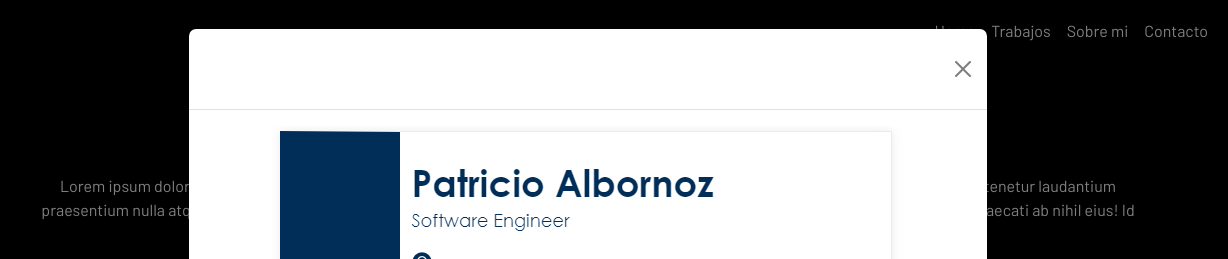
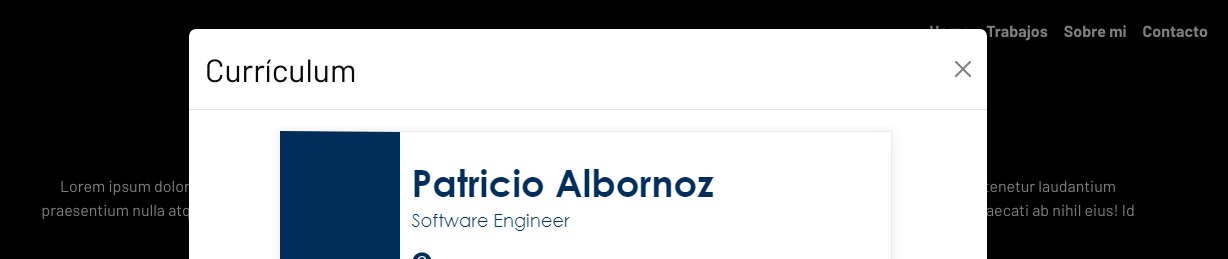
Before and after one commit to pato-1441/portfolio, a website: page pages/about.html in a window 1280 px wide. Both pictures are taken after a click on the button "Currículum". Shown: the top 259 px of the page, 52-1280 px from the left. Drawn offline with nearby package versions, Linux system fonts and the light colour scheme.

Commit message:
ul fw-bold

```diff
--- a/pages/about.html
+++ b/pages/about.html
@@ -31,16 +31,16 @@
         <div class="collapse navbar-collapse justify-content-end" id="navbarNav">
           <ul class="navbar-nav align-items-center">
             <li class="nav-item">
-              <a class="nav-link whiteColorText" href="../index.html">Home</a>
+              <a class="nav-link whiteColorText fw-bold" href="../index.html">Home</a>
             </li>
             <li class="nav-item">
-              <a class="nav-link whiteColorText" href="./projects.html">Trabajos</a>
+              <a class="nav-link whiteColorText fw-bold" href="./projects.html">Trabajos</a>
             </li>
             <li class="nav-item">
-              <a class="nav-link whiteColorText" href="./about.html">Sobre mi</a>
+              <a class="nav-link whiteColorText fw-bold" href="./about.html">Sobre mi</a>
             </li>
             <li class="nav-item">
-              <a class="nav-link whiteColorText" href="./contact.html">Contacto</a>
+              <a class="nav-link whiteColorText fw-bold" href="./contact.html">Contacto</a>
             </li>
           </ul>
         </div>
@@ -70,7 +70,7 @@
               <div class="modal-dialog modal-lg">
                 <div class="modal-content">
                   <div class="modal-header">
-                    <h2 class="modal-title" id="exampleModalLabel">Currículum</h2>
+                    <h2 class="modal-title blackColorText" id="exampleModalLabel">Currículum</h2>
                     <button type="button" class="btn-close" data-bs-dismiss="modal" aria-label="Close"></button>
                   </div>
                   <div class="modal-body justify-content-center">
```
Also changed, not shown: index.html (+4 -4 lines), pages/contact.html (+4 -4 lines), pages/projects.html (+4 -4 lines).
